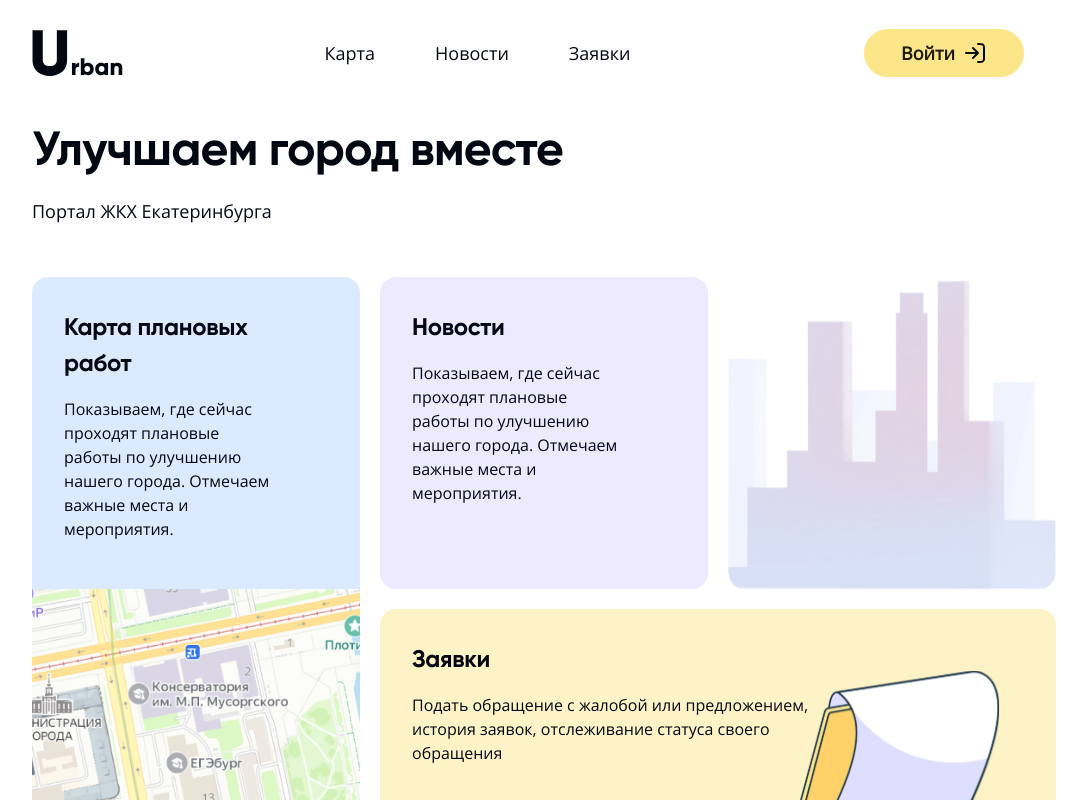
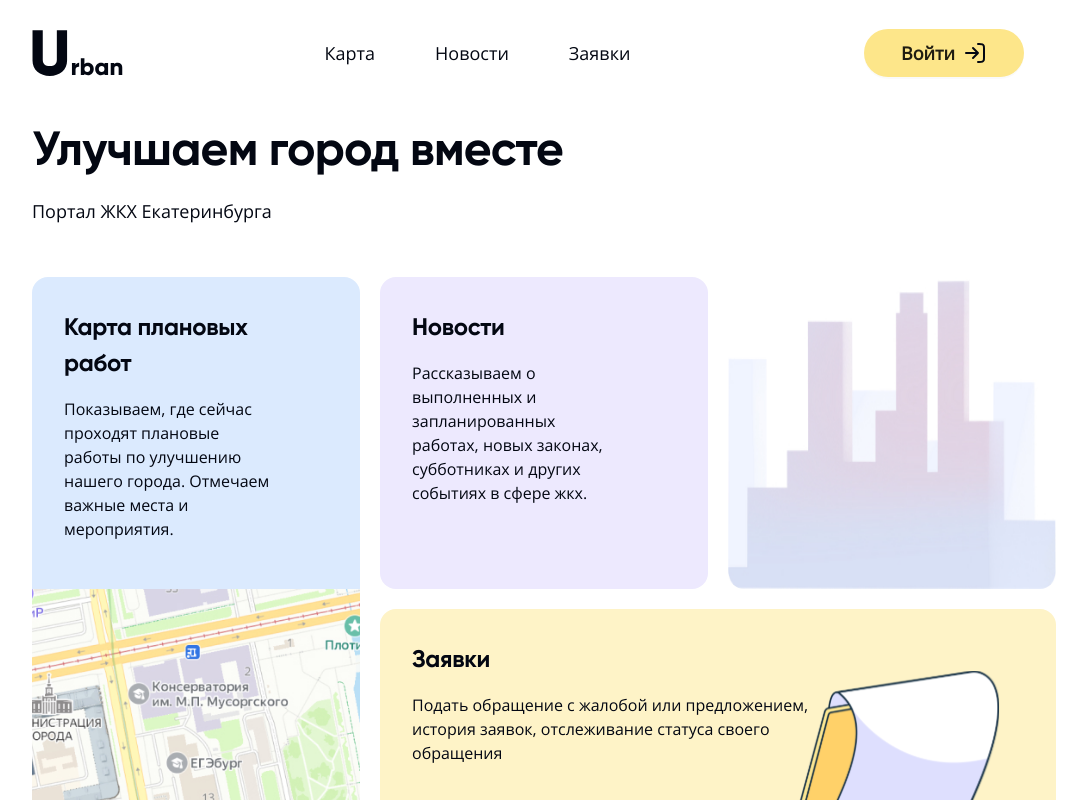
Before and after one commit to Urban-Utopia-2024/frontend, a React (Vite) app: page / in a window 1280 px wide. Shown: the top 800 px of the page, without its empty margins (96-1183 px from the left). Built offline with nearby package versions, Linux system fonts and the light colour scheme.

Commit message:
fix text in news block

```diff
--- a/src/pages/MainPage.tsx
+++ b/src/pages/MainPage.tsx
@@ -27,8 +27,8 @@ function MainPage() {
         <div className="h-[312px] rounded-2xl bg-violet-100 pl-8 pr-[83px] pt-8 hover:bg-violet-300">
           <h3 className="mb-4">Новости</h3>
           <p>
-            Показываем, где сейчас проходят плановые работы по улучшению нашего
-            города. Отмечаем важные места и мероприятия.
+            Рассказываем о выполненных и запланированных работах, новых законах,
+            субботниках и других событиях в сфере жкх.
           </p>
         </div>
         <div className="flex items-end xl:h-[312px]">
```
